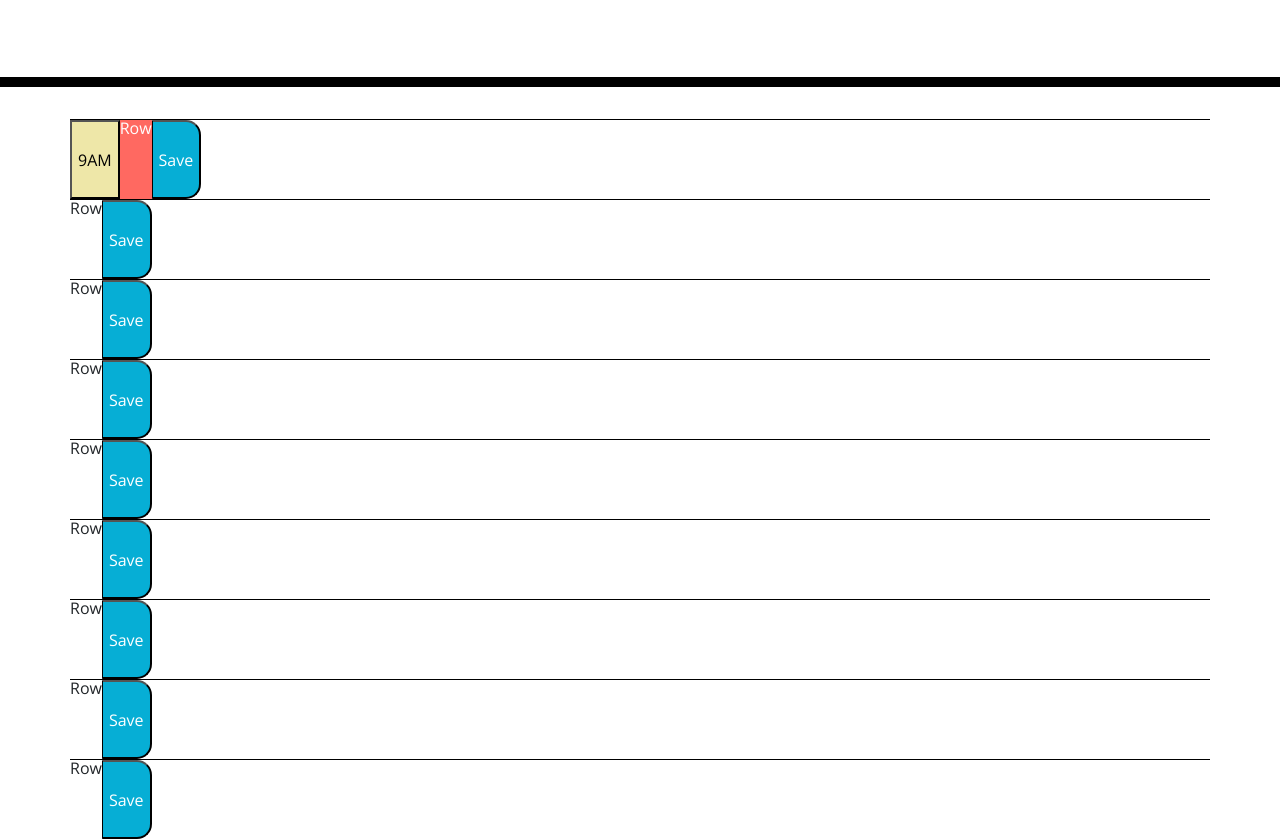
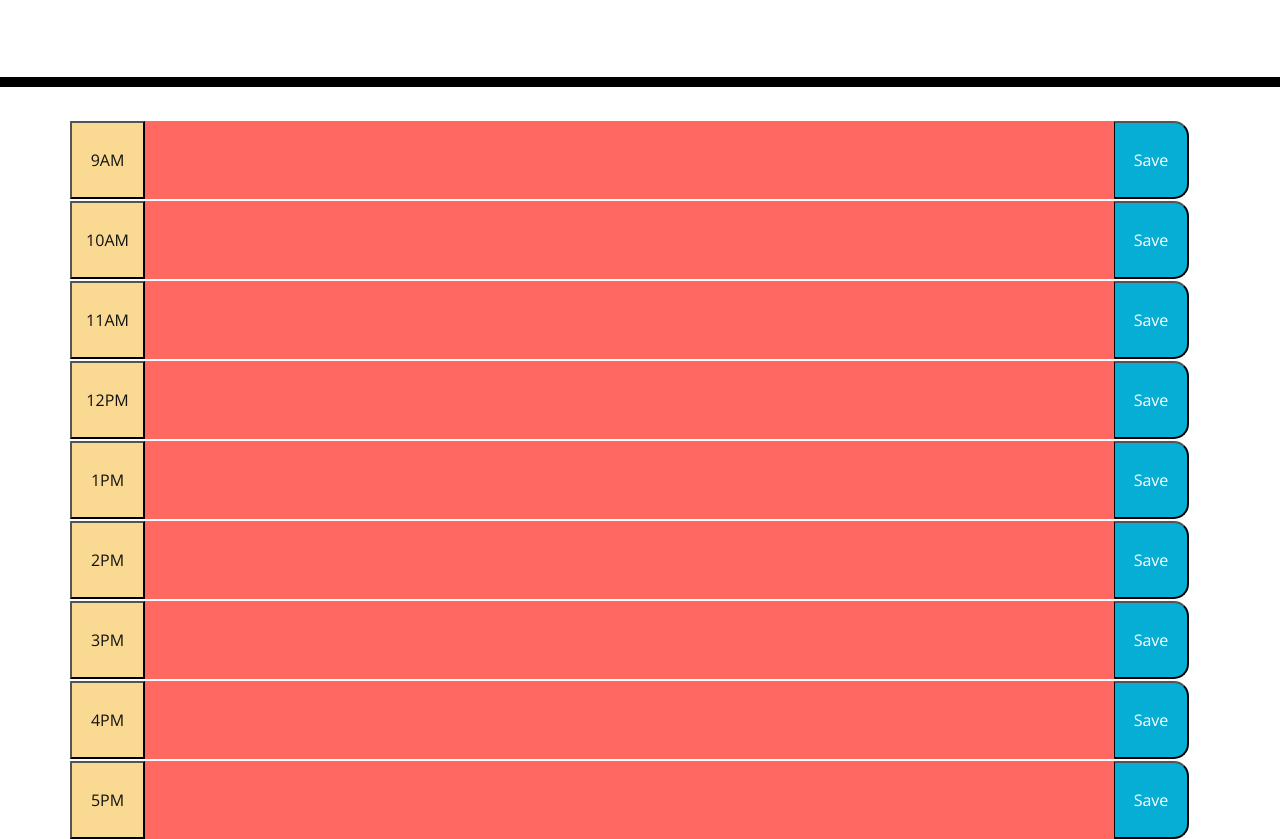
Before and after one commit to carpegavin/Daily-Planner, a plain HTML site: page index.html in a window 1280 px wide. Shown: the part 181-1020 px from the top of the page. Drawn offline with nearby package versions, Linux system fonts and the light colour scheme.

Commit message:
got the rows aligned, buttons ALL finsihed

```diff
--- a/assets/css/style.css
+++ b/assets/css/style.css
@@ -34,13 +34,14 @@ textarea{
 .row {
   white-space: pre-wrap;
   height: 80px;
-  border-top: 1px solid black;;
+  border-top: 2px solid white;
+
 }
 
 .hour {
-  background-color: #eee7a8;
-  color: #000000;
-
+  background-color: rgb(250, 217, 146);
+  color: #111110;
+  padding: 4px;
 }
 
 .past {
@@ -51,6 +52,7 @@ textarea{
 .present {
   background-color: #ff6961;
   color: white;
+  width: 85%;
 }
 
 .future {
@@ -70,3 +72,14 @@ textarea{
   font-size: 20px;
   transition: all .3s ease-in-out;
 }
+
+button {
+    width: 75px;
+}
+/* .row {
+    table-layout: fixed ;
+    width: 100% ;
+  }
+  button {
+    width: 25% ;
+  } */
--- a/index.html
+++ b/index.html
@@ -31,42 +31,49 @@
     <div class="container">
         <div class="row">
             <button class = "hour">9AM</button>
-            <div class="present">Row</div>
+            <div class="present"></div>
             <button class = saveBtn>Save</button>
         </div>
-        <div class ="row">
-            <div class="col-*-*">Row</div>
+        <div class="row">
+            <button class = "hour">10AM</button>
+            <div class="present"></div>
             <button class = saveBtn>Save</button>
         </div>
-        <div class ="row">
-            <div class="col-*-*">Row</div>
+        <div class="row">
+            <button class = "hour">11AM</button>
+            <div class="present"></div>
             <button class = saveBtn>Save</button>
         </div>
-        <div class ="row">
-            <div class="col-*-*">Row</div>
+        <div class="row">
+            <button class = "hour">12PM</button>
+            <div class="present"></div>
             <button class = saveBtn>Save</button>
         </div>
-        <div class ="row">
-            <div class="col-*-*">Row</div>
+        <div class="row">
+            <button class = "hour">1PM</button>
+            <div class="present"></div>
             <button class = saveBtn>Save</button>
         </div>
-        <div class ="row">
-            <div class="col-*-*">Row</div>
+        <div class="row">
+            <button class = "hour">2PM</button>
+            <div class="present"></div>
             <button class = saveBtn>Save</button>
         </div>
-        <div class ="row">
-            <div class="col-*-*">Row</div>
+        <div class="row">
+            <button class = "hour">3PM</button>
+            <div class="present"></div>
             <button class = saveBtn>Save</button>
         </div>
-        <div class ="row">
-            <div class="col-*-*">Row</div>
+        <div class="row">
+            <button class = "hour">4PM</button>
+            <div class="present"></div>
             <button class = saveBtn>Save</button>
         </div>
-        <div class ="row">
-            <div class="col-*-*">Row</div>
+        <div class="row">
+            <button class = "hour">5PM</button>
+            <div class="present"></div>
             <button class = saveBtn>Save</button>
         </div>
-
 
     </div>
 
```
